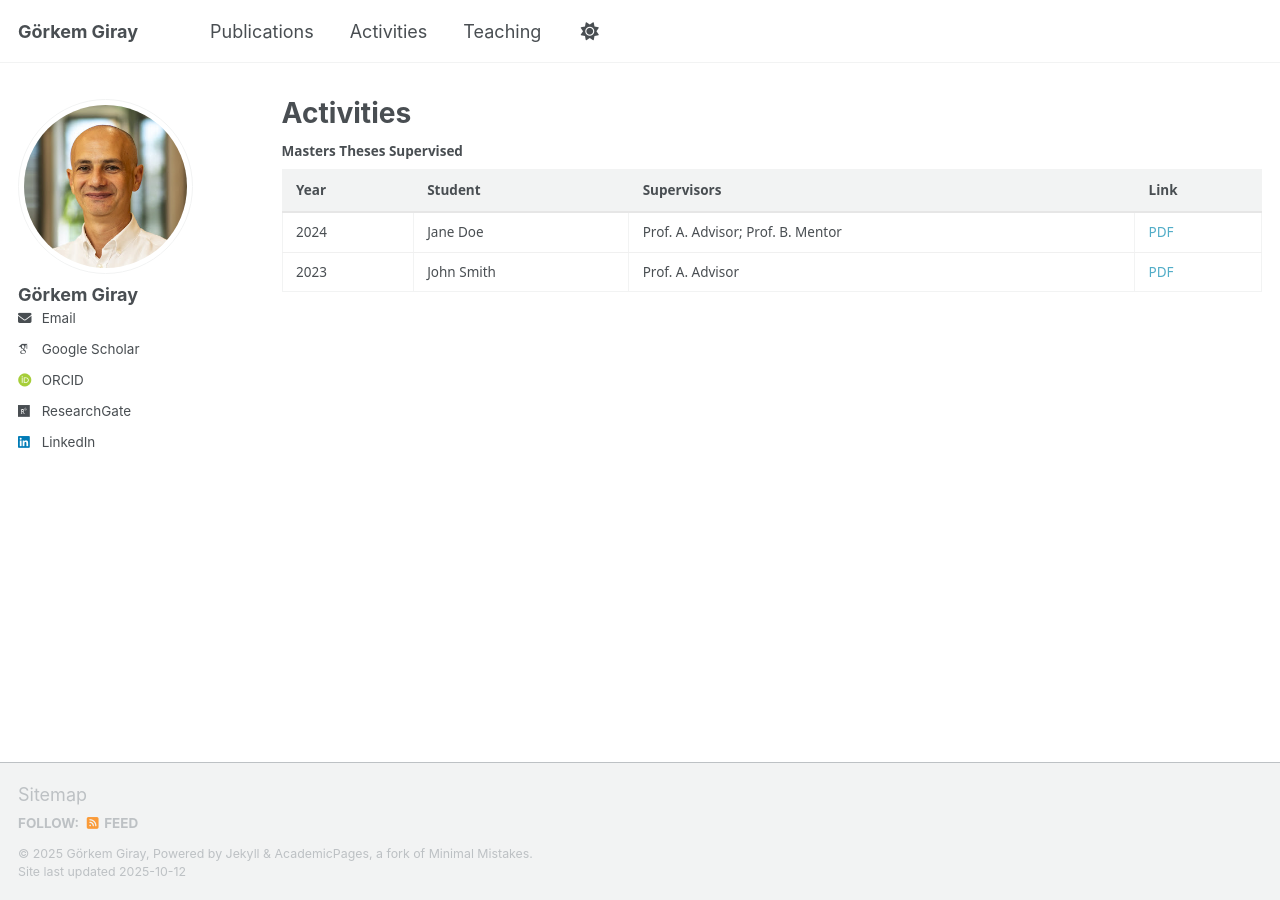
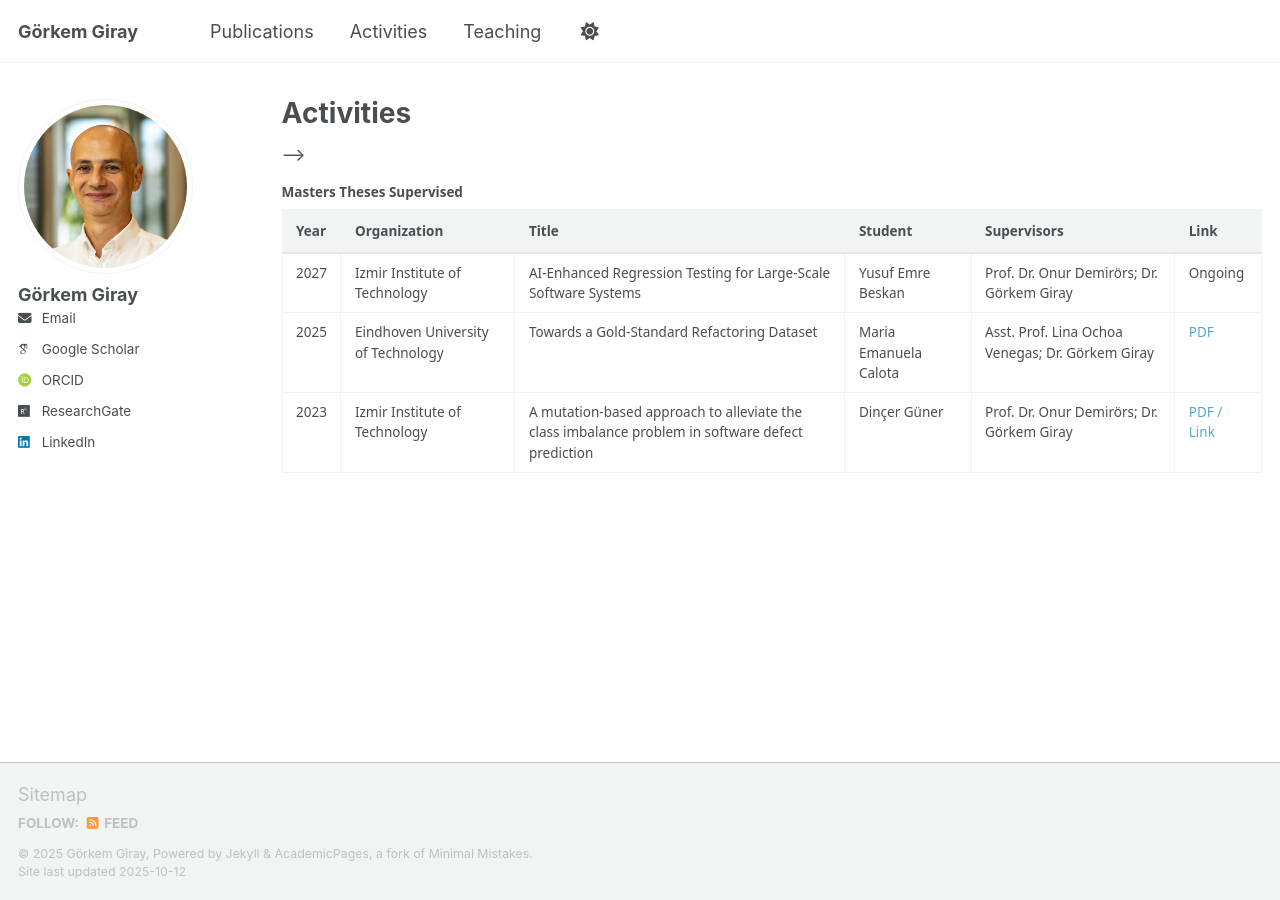
Before and after one commit to gorkemgiray/gorkemgiray.github.io, a Jekyll site: the page built from _pages/activities.md, in a window 1280 px wide. Built offline with Jekyll 4.4.1, drawn with Linux system fonts in a browser that asks for light colours; some web fonts are replaced; a script that is not in the unit is left out.

Commit message:
Update activities.md

```diff
--- a/_pages/activities.md
+++ b/_pages/activities.md
@@ -73,6 +73,8 @@ author_profile: true
   <thead>
     <tr>
       <th scope="col">Year</th>
+      <th scope="col">Organization</th>
+      <th scope="col">Title</th>
       <th scope="col">Student</th>
       <th scope="col">Supervisors</th>
       <th scope="col">Link</th>
@@ -82,30 +84,32 @@ author_profile: true
   <tbody>
     <!-- Example row: replace with your real entries -->
     <tr>
-      <td data-label="Year">2024</td>
-      <td data-label="Student">Jane Doe</td>
-      <td data-label="Supervisors">Prof. A. Advisor; Prof. B. Mentor</td>
+      <td data-label="Year">2027</td>
+      <td data-label="Organization">Izmir Institute of Technology</td>
+      <td data-label="Title">AI-Enhanced Regression Testing for Large-Scale Software Systems</td>
+      <td data-label="Student">Yusuf Emre Beskan</td>
+      <td data-label="Supervisors">Prof. Dr. Onur Demirörs; Dr. Görkem Giray</td>
+      <td data-label="Link">Ongoing</td>
+    </tr>
+
+    <tr>
+      <td data-label="Year">2025</td>
+      <td data-label="Organization">Eindhoven University of Technology</td>
+      <td data-label="Title">Towards a Gold-Standard Refactoring Dataset</td>
+      <td data-label="Student">Maria Emanuela Calota</td>
+      <td data-label="Supervisors">Asst. Prof. Lina Ochoa Venegas; Dr. Görkem Giray</td>
       <td data-label="Link">
-        <a href="https://example.com/thesis-jane-doe.pdf" target="_blank" rel="noopener noreferrer">PDF</a>
+        <a href="https://example.com/thesis-john-smith.pdf" target="_blank" rel="noopener noreferrer">PDF</a>
       </td>
     </tr>
 
     <tr>
       <td data-label="Year">2023</td>
-      <td data-label="Student">John Smith</td>
-      <td data-label="Supervisors">Prof. A. Advisor</td>
-      <td data-label="Link">
-        <a href="https://example.com/thesis-john-smith.pdf" target="_blank" rel="noopener noreferrer">PDF</a>
-      </td>
-    </tr>
-
-    <!-- Add more rows below -->
-    <!--
-    <tr>
-      <td data-label="Year">YYYY</td>
-      <td data-label="Student">Student Name</td>
-      <td data-label="Supervisors">Supervisor 1; Supervisor 2</td>
-      <td data-label="Link"><a href="URL-to-thesis" target="_blank" rel="noopener noreferrer">PDF / Link</a></td>
+      <td data-label="Organization">Izmir Institute of Technology</td>
+      <td data-label="Title">A mutation-based approach to alleviate the class imbalance problem in software defect prediction</td>
+      <td data-label="Student">Dinçer Güner</td>
+      <td data-label="Supervisors">Prof. Dr. Onur Demirörs; Dr. Görkem Giray</td>
+      <td data-label="Link"><a href="[URL-to-thesis](https://tez.yok.gov.tr/UlusalTezMerkezi/TezGoster?key=a0OMTmEd_3mfOBxT8SiBTOuxw1WkE_y0xTUHhxIr-PRxdN6xi2HDNw2R21n3Id4b)" target="_blank" rel="noopener noreferrer">PDF / Link</a></td>
     </tr>
     -->
   </tbody>
```
